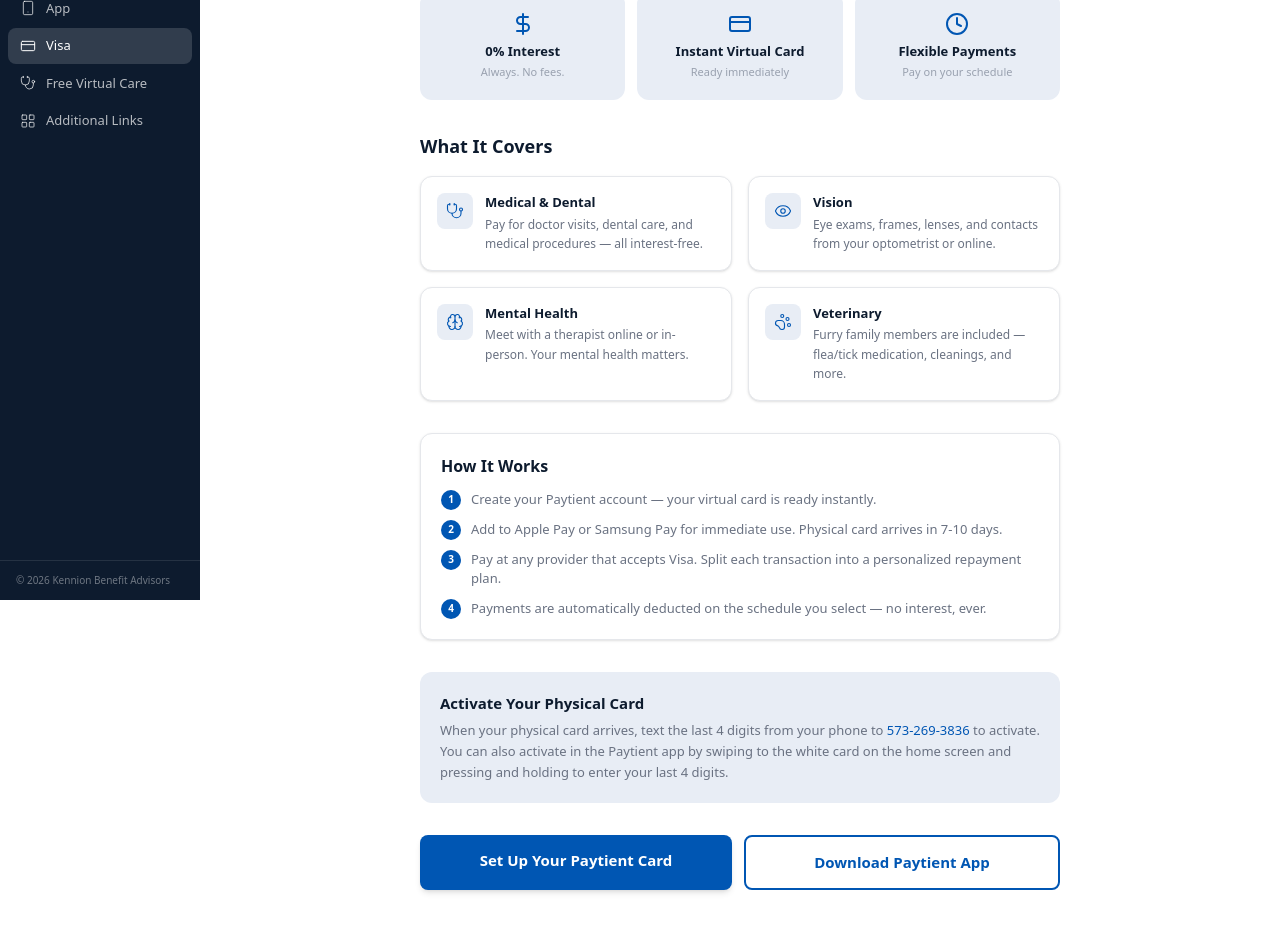
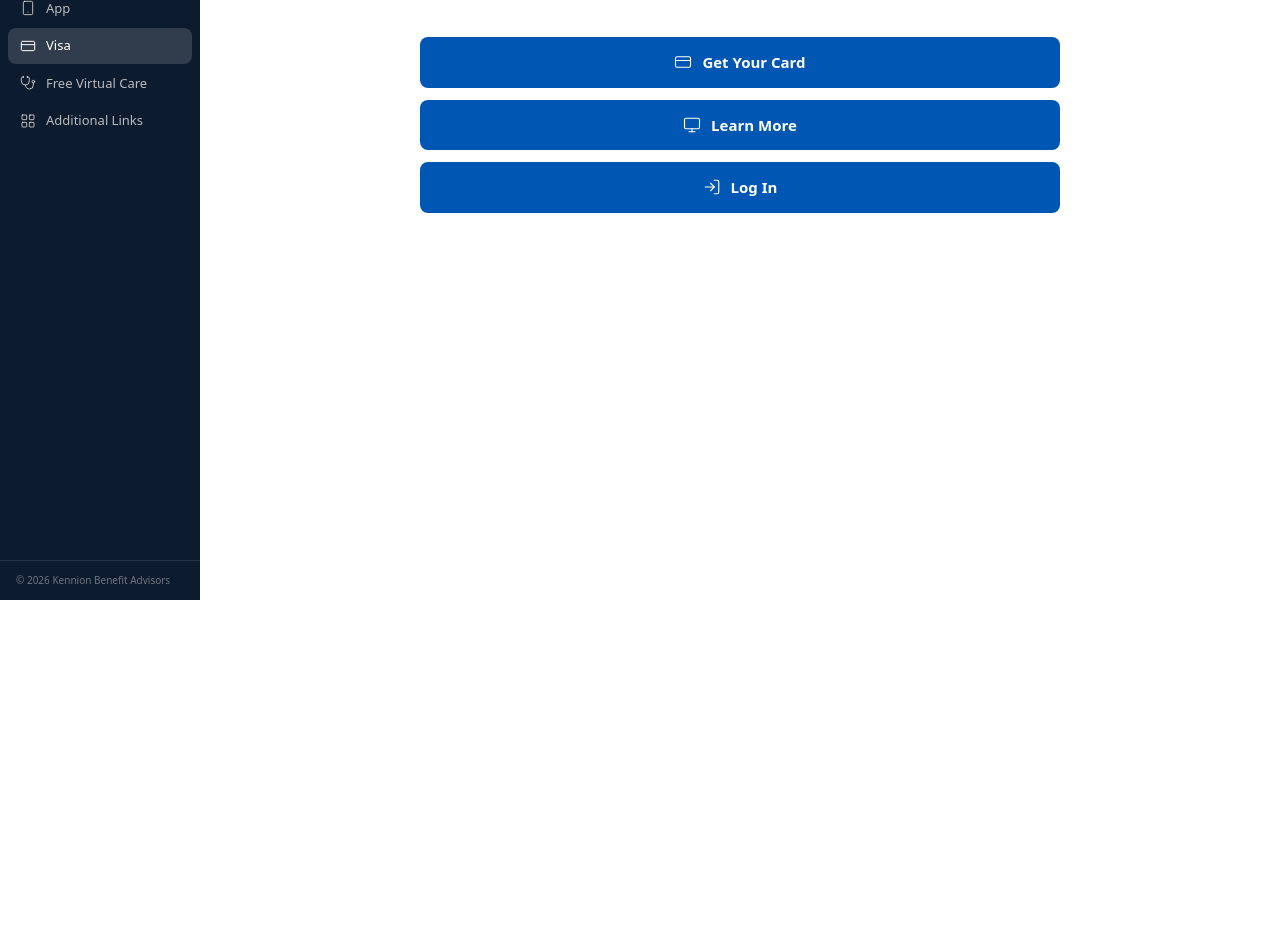
Before and after one commit to sheph007-pixel/Program-Website, a Next.js app: page /visa in a window 1280 px wide. Shown: the part 200-1132 px from the top of the page. After the commit the page ends 800 px from the top, so only its background shows below. Built offline with nearby package versions, Linux system fonts and the light colour scheme.

Commit message:
Rebuild Visa page to match Glide app - simple 3-button layout
- Title: "Paytient Visa" with description about free Visa card
- 3 blue action buttons: Get Your Card, Learn More, Log In
- Clean minimal layout matching original Glide design

https://claude.ai/code/session_01E2sn2eFH4irD9qcwUsn9Qp

```diff
--- a/src/app/visa/page.tsx
+++ b/src/app/visa/page.tsx
@@ -1,174 +1,51 @@
-import {
-  CreditCard,
-  DollarSign,
-  Stethoscope,
-  Eye,
-  Brain,
-  PawPrint,
-  Clock,
-} from "lucide-react";
+import { CreditCard, Monitor, LogIn } from "lucide-react";
 
-const benefits = [
+const buttons = [
   {
-    icon: Stethoscope,
-    title: "Medical & Dental",
-    desc: "Pay for doctor visits, dental care, and medical procedures — all interest-free.",
+    label: "Get Your Card",
+    icon: CreditCard,
+    href: "https://www.paytient.com/kennion",
   },
   {
-    icon: Eye,
-    title: "Vision",
-    desc: "Eye exams, frames, lenses, and contacts from your optometrist or online.",
+    label: "Learn More",
+    icon: Monitor,
+    href: "https://www.paytient.com",
   },
   {
-    icon: Brain,
-    title: "Mental Health",
-    desc: "Meet with a therapist online or in-person. Your mental health matters.",
-  },
-  {
-    icon: PawPrint,
-    title: "Veterinary",
-    desc: "Furry family members are included — flea/tick medication, cleanings, and more.",
+    label: "Log In",
+    icon: LogIn,
+    href: "https://app.paytient.com",
   },
 ];
 
 export default function VisaPage() {
   return (
-    <div className="mx-auto max-w-[680px] px-5 py-10 sm:py-14">
-      <h1 className="page-title mb-2 text-[28px] font-bold text-[var(--kennion-navy)] sm:text-[34px]">
-        Paytient Visa Card
+    <div className="mx-auto flex min-h-screen max-w-[680px] flex-col items-center px-5 py-10 sm:py-14">
+      <h1 className="page-title mb-3 text-center text-[28px] font-bold text-[var(--kennion-navy)] sm:text-[34px]">
+        Paytient Visa
       </h1>
-      <p className="mb-8 text-[15px] text-gray-500">
-        Paytient is a sponsored line of credit for out-of-pocket healthcare
-        costs for the whole family. Pay for care over time, always without
-        interest or fees.
+      <p className="mb-10 text-center text-[15px] leading-relaxed text-gray-500 sm:text-base">
+        If you&apos;re enrolled in a group health plan, you can get the Paytient
+        Visa card for free. Use it to pay for medical, dental, vision, pharmacy,
+        and even vet bills&mdash;with no fees or interest, ever.
       </p>
 
-      {/* Key highlights */}
-      <div className="mb-8 grid gap-3 sm:grid-cols-3">
-        <div className="flex flex-col items-center rounded-xl bg-[var(--kennion-light)] p-5 text-center">
-          <DollarSign size={24} className="mb-1.5 text-[var(--kennion-blue)]" />
-          <span className="text-[13px] font-semibold text-[var(--kennion-navy)]">
-            0% Interest
-          </span>
-          <span className="mt-0.5 text-[11px] text-gray-400">Always. No fees.</span>
-        </div>
-        <div className="flex flex-col items-center rounded-xl bg-[var(--kennion-light)] p-5 text-center">
-          <CreditCard size={24} className="mb-1.5 text-[var(--kennion-blue)]" />
-          <span className="text-[13px] font-semibold text-[var(--kennion-navy)]">
-            Instant Virtual Card
-          </span>
-          <span className="mt-0.5 text-[11px] text-gray-400">Ready immediately</span>
-        </div>
-        <div className="flex flex-col items-center rounded-xl bg-[var(--kennion-light)] p-5 text-center">
-          <Clock size={24} className="mb-1.5 text-[var(--kennion-blue)]" />
-          <span className="text-[13px] font-semibold text-[var(--kennion-navy)]">
-            Flexible Payments
-          </span>
-          <span className="mt-0.5 text-[11px] text-gray-400">Pay on your schedule</span>
-        </div>
-      </div>
-
-      {/* What it covers */}
-      <h2 className="mb-4 text-lg font-semibold text-[var(--kennion-navy)]">
-        What It Covers
-      </h2>
-      <div className="mb-8 grid gap-4 sm:grid-cols-2">
-        {benefits.map((b) => {
-          const Icon = b.icon;
+      <div className="flex w-full flex-col gap-3">
+        {buttons.map((btn) => {
+          const Icon = btn.icon;
           return (
-            <div
-              key={b.title}
-              className="flex gap-3 rounded-xl border border-gray-200 bg-white p-4 shadow-sm"
+            <a
+              key={btn.label}
+              href={btn.href}
+              target="_blank"
+              rel="noopener noreferrer"
+              className="flex w-full items-center justify-center gap-2.5 rounded-lg bg-[var(--kennion-blue)] px-6 py-3.5 text-[15px] font-semibold text-white transition-all hover:bg-[var(--kennion-blue-hover)]"
             >
-              <div className="flex h-9 w-9 shrink-0 items-center justify-center rounded-lg bg-[var(--kennion-light)] text-[var(--kennion-blue)]">
-                <Icon size={18} strokeWidth={1.5} />
-              </div>
-              <div>
-                <h3 className="mb-0.5 text-[13px] font-semibold text-[var(--kennion-navy)]">
-                  {b.title}
-                </h3>
-                <p className="text-[12px] leading-relaxed text-gray-500">
-                  {b.desc}
-                </p>
-              </div>
-            </div>
+              <Icon size={18} strokeWidth={1.5} />
+              {btn.label}
+            </a>
           );
         })}
-      </div>
-
-      {/* How it works */}
-      <div className="mb-8 rounded-xl border border-gray-200 bg-white p-5 shadow-sm">
-        <h2 className="mb-3 text-base font-semibold text-[var(--kennion-navy)]">
-          How It Works
-        </h2>
-        <ol className="space-y-2.5 text-[13px] text-gray-500">
-          <li className="flex gap-2.5">
-            <span className="flex h-5 w-5 shrink-0 items-center justify-center rounded-full bg-[var(--kennion-blue)] text-[10px] font-bold text-white">
-              1
-            </span>
-            Create your Paytient account — your virtual card is ready instantly.
-          </li>
-          <li className="flex gap-2.5">
-            <span className="flex h-5 w-5 shrink-0 items-center justify-center rounded-full bg-[var(--kennion-blue)] text-[10px] font-bold text-white">
-              2
-            </span>
-            Add to Apple Pay or Samsung Pay for immediate use. Physical card
-            arrives in 7-10 days.
-          </li>
-          <li className="flex gap-2.5">
-            <span className="flex h-5 w-5 shrink-0 items-center justify-center rounded-full bg-[var(--kennion-blue)] text-[10px] font-bold text-white">
-              3
-            </span>
-            Pay at any provider that accepts Visa. Split each transaction into a
-            personalized repayment plan.
-          </li>
-          <li className="flex gap-2.5">
-            <span className="flex h-5 w-5 shrink-0 items-center justify-center rounded-full bg-[var(--kennion-blue)] text-[10px] font-bold text-white">
-              4
-            </span>
-            Payments are automatically deducted on the schedule you select — no
-            interest, ever.
-          </li>
-        </ol>
-      </div>
-
-      {/* Activation tip */}
-      <div className="mb-8 rounded-xl bg-[var(--kennion-light)] p-5">
-        <h3 className="mb-1.5 text-[15px] font-semibold text-[var(--kennion-navy)]">
-          Activate Your Physical Card
-        </h3>
-        <p className="text-[13px] leading-relaxed text-gray-500">
-          When your physical card arrives, text the last 4 digits from your
-          phone to{" "}
-          <a
-            href="sms:5732693836"
-            className="font-medium text-[var(--kennion-blue)]"
-          >
-            573-269-3836
-          </a>{" "}
-          to activate. You can also activate in the Paytient app by swiping to
-          the white card on the home screen and pressing and holding to enter
-          your last 4 digits.
-        </p>
-      </div>
-
-      <div className="flex flex-col gap-3 sm:flex-row">
-        <a
-          href="https://www.paytient.com/kennion"
-          target="_blank"
-          rel="noopener noreferrer"
-          className="flex-1 rounded-lg bg-[var(--kennion-blue)] py-3.5 text-center text-[15px] font-semibold text-white shadow-md transition-all hover:bg-[var(--kennion-blue-hover)] hover:shadow-lg"
-        >
-          Set Up Your Paytient Card
-        </a>
-        <a
-          href="https://apps.apple.com/us/app/paytient/id1418399898"
-          target="_blank"
-          rel="noopener noreferrer"
-          className="flex-1 rounded-lg border-2 border-[var(--kennion-blue)] py-3.5 text-center text-[15px] font-semibold text-[var(--kennion-blue)] transition-all hover:bg-[var(--kennion-light)]"
-        >
-          Download Paytient App
-        </a>
       </div>
     </div>
   );
```
